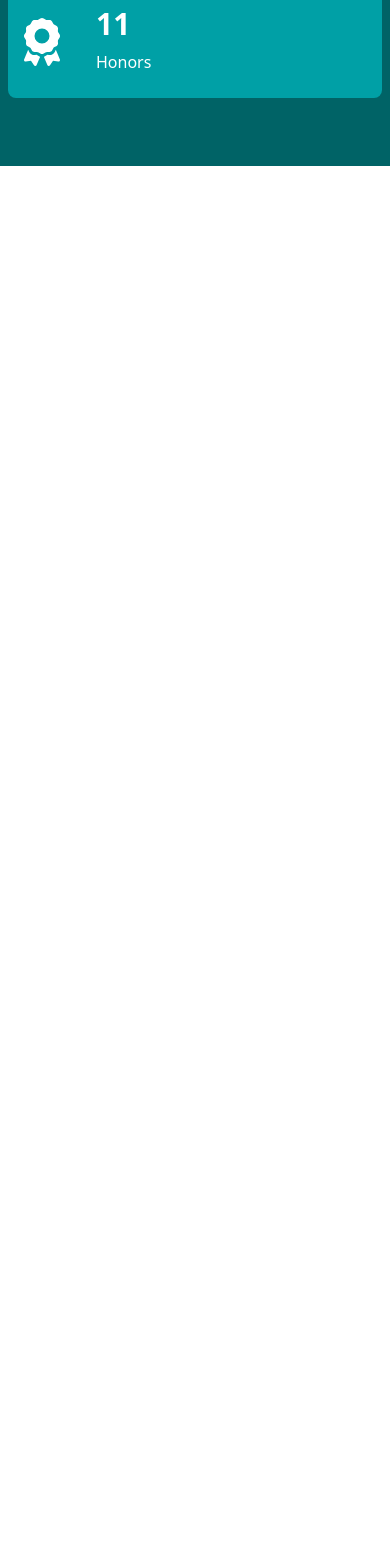
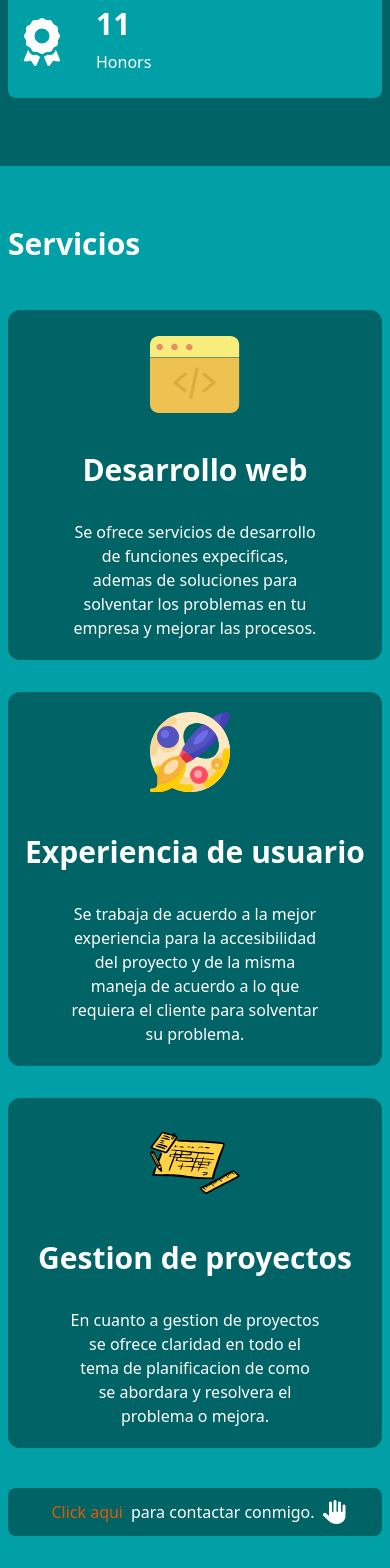
Before and after one commit to RubenJ27/Portafolio-profesional, a React (Vite) app: page / in a window 390 px wide. Shown: the part 1977-3545 px from the top of the page. Before the commit the page ends 2143 px from the top, so only its background shows below. Built offline with nearby package versions, Linux system fonts and the light colour scheme.

Commit message:
Se termino la adaptacion responsive del modulo de services

```diff
--- a/src/App.jsx
+++ b/src/App.jsx
@@ -19,8 +19,8 @@ function App() {
     <Navbar />
     <HomePage />
     <ProfilePage />
-    {/* <Services />
-    <ExperiencePage />
+    <Services />
+    {/* <ExperiencePage />
     <PortfolioPage />
     <ContactPage />
     <Footer /> */}
--- a/src/pages/Services.jsx
+++ b/src/pages/Services.jsx
@@ -9,9 +9,10 @@ export default function Services() {
           Servicios
         </h1>
         <div className="container flex h-full">
-          <div className="flex h-2/4">
+          {/* flex flex-col md:flex-wrap md:flex-row lg:flex-row container justify-between w-full my-9 */}
+          <div className="flex flex-col sm:flex-col md:flex-row md:flex-wrap lg:flex-row lg:flex-nowrap justify-between h-2/4">
             {/* card */}
-            <div className="flex w-[33%] h-2/5 bg-secondary-color lg:w-auto lg:static lg:block lg:justify-start mr-5 rounded-xl">
+            <div className="flex flex-col mb-8 w-[100%] sm:mb-8 sm:w-[100%] md:mb-0 md:w-[48%] lg:w-[33%] lg:h-auto xl:h-auto h-2/5 bg-secondary-color lg:static lg:block lg:justify-start lg:mr-5 rounded-xl">
               <div className="flex justify-center m-0 p-0">
               <img
                 src="src/assets/img-services/service-web.svg"
@@ -25,7 +26,7 @@ export default function Services() {
             </div>
 
            {/* card */}
-           <div className="flex w-[33%] h-2/5 bg-secondary-color lg:w-auto lg:static lg:block lg:justify-start mr-5 rounded-xl">
+           <div className="flex flex-col mb-8 w-[100%] sm:mb-8 sm:w-[100%] md:mb-0 md:w-[49%] lg:w-[33%] lg:h-auto xl:h-auto h-2/5 bg-secondary-color lg:static lg:block lg:justify-start lg:mr-5 rounded-xl">
               <div className="flex justify-center m-0 p-0">
               <img
                 src="src/assets/img-services/service-design.svg"
@@ -39,7 +40,7 @@ export default function Services() {
             </div>
 
             {/* card */}
-            <div className="flex w-[33%] h-2/5 bg-secondary-color lg:w-auto lg:static lg:block lg:justify-start rounded-xl">
+            <div className="flex flex-col w-[100%] sm:w-[100%]  md:w-[100%] lg:w-[33%] h-auto bg-secondary-color lg:static lg:block lg:justify-start rounded-xl md:mt-5 lg:mt-0">
               <div className="flex justify-center m-0 p-0">
               <img
                 src="src/assets/img-services/project_5.svg"
@@ -58,9 +59,12 @@ export default function Services() {
 
         {/* click contact */}
 
-        <div className="flex container justify-center w-2/4 bg-secondary-color h-full py-3 mt-10 mb-5 rounded-lg">
+        <div className="flex container justify-center w-[100%] lg:w-[100%] xl:w-[50%] bg-secondary-color h-full py-3 mt-10 mb-5 rounded-lg">
           <div className="flex h-2/4">
-            <p className="text-white">¿Buscas un trabajo personalizado?</p> <a className="text-quinario-color-complement cursor-pointer mx-2">Click aqui</a> <p className="text-white"> para contactar conmigo. </p><FontAwesomeIcon icon={faHand} className="text-white ml-2 text-2xl my-auto" />
+            <div className="order-last hidden sm:flex sm:order-none">
+               <p className="text-white">¿Buscas un trabajo personalizado?</p>
+            </div>
+            <a className="text-quinario-color-complement cursor-pointer mx-2">Click aqui</a> <p className="text-white"> para contactar conmigo. </p><FontAwesomeIcon icon={faHand} className="text-white ml-2 text-2xl my-auto" />
           </div>
         </div>
 
```
